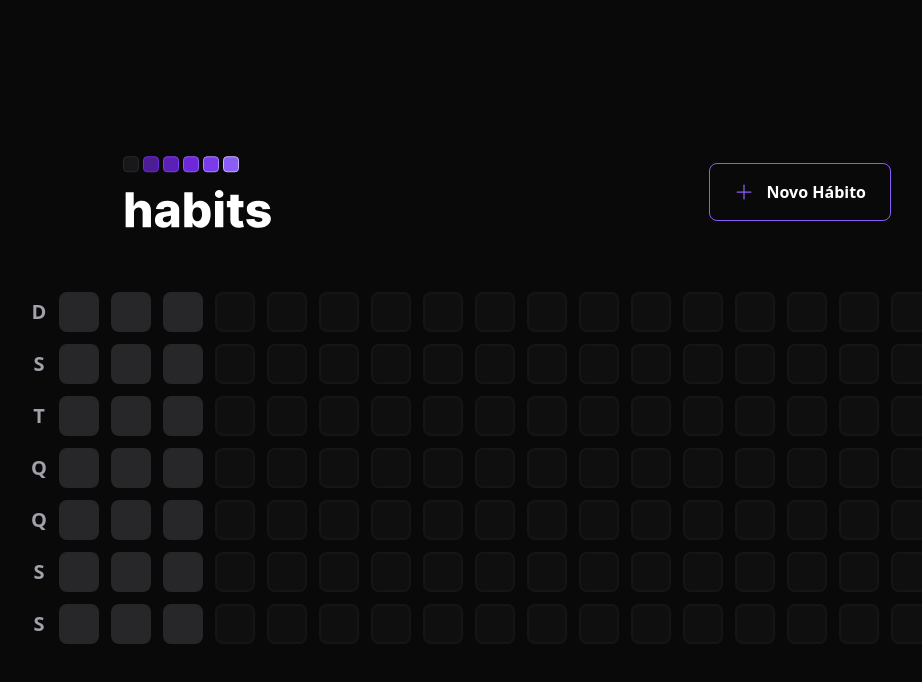
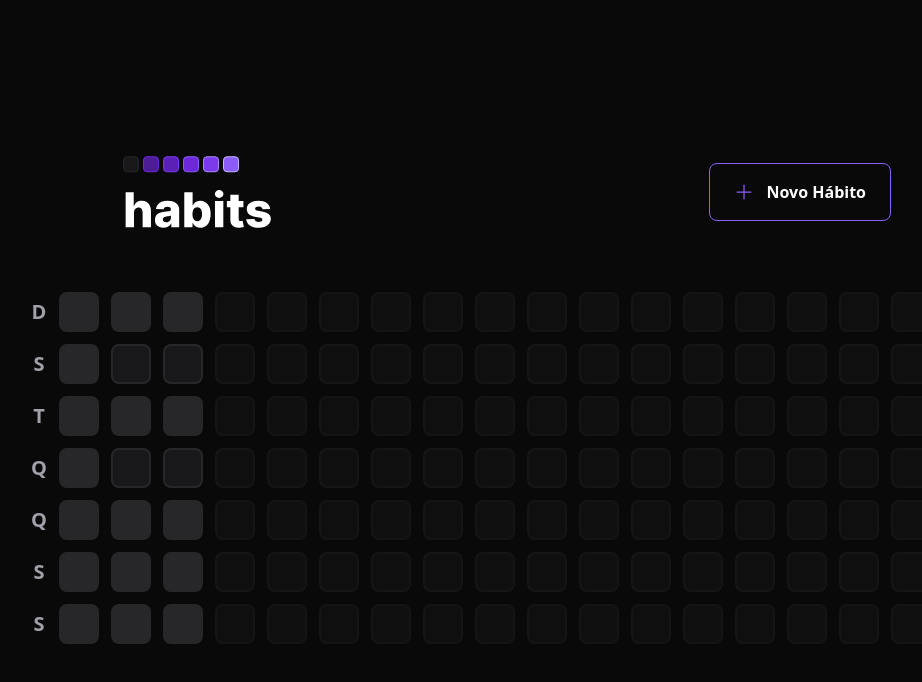
Before and after one commit to angelcomp/nlw_setup, a React (Vite) app in the folder web/: page / in a window 1280 px wide. Shown: the top 682 px of the page, without its empty margins (133-1055 px from the left). Built offline with nearby package versions, Linux system fonts and the light colour scheme.

Commit message:
progress and popover

```diff
--- a/web/package.json
+++ b/web/package.json
@@ -10,6 +10,8 @@
   },
   "dependencies": {
     "@radix-ui/react-dialog": "^1.0.2",
+    "@radix-ui/react-popover": "^1.0.3",
+    "clsx": "^1.2.1",
     "dayjs": "^1.11.7",
     "phosphor-react": "^1.4.1",
     "react": "^18.2.0",
--- /dev/null
+++ b/web/src/components/HabitDay.tsx
@@ -0,0 +1,41 @@
+import * as Popover from "@radix-ui/react-popover"
+import clsx from "clsx"
+import { ProgressBar } from "./ProgressBar"
+
+interface HabitDayProps {
+    completed: number
+    amount: number
+}
+
+export function HabitDay({ completed, amount }: HabitDayProps) {
+
+    const percentage = Math.round((completed / amount) * 100)
+
+    return (
+        <Popover.Root>
+            <Popover.Trigger
+              className={clsx("w-10 h-10 bg-zinc-800 border-2 border-zinc-800 rounded-lg", {
+                'bg-zinc-900 border-zinc-800': percentage === 0,
+                'bg-violet-900 border-violet-500': percentage > 0 && percentage < 20,
+                'bg-violet-800 border-violet-500': percentage >= 20 && percentage < 40,
+                'bg-violet-700 border-violet-500': percentage >= 40 && percentage < 60,
+                'bg-violet-600 border-violet-500': percentage >= 60 && percentage < 80,
+                'bg-violet-500 border-violet-400': percentage >= 80,
+              })}
+            />
+            <Popover.Portal>
+
+                <Popover.Content className="min-w-[320px] rounded-2xl p-6 bg-zinc-900 flex flex-col">
+                    <span className="font-semibold text-zinc-400">sábado</span>
+                    <span className="mt-1 font-extrabold leading-tight text-3xl">21/01</span>
+
+                    <ProgressBar progress={percentage}/>
+
+                    <Popover.Arrow height={20} width={60}  className="fill-zinc-900 -mt-1"/>
+                </Popover.Content>
+            </Popover.Portal>
+        </Popover.Root>
+    )
+}
+
+export default HabitDay
--- a/web/src/components/HabitDays.tsx
+++ /dev/null
@@ -1,8 +0,0 @@
-
-export function HabitDays() {
-    return (
-        <div className="w-10 h-10 bg-zinc-800 border-2 border-zinc-800 rounded-lg"></div>
-    )
-}
-
-export default HabitDays
--- /dev/null
+++ b/web/src/components/ProgressBar.tsx
@@ -0,0 +1,19 @@
+interface ProgressBarProps {
+    progress: number
+}
+
+export function ProgressBar(props: ProgressBarProps) {
+    return (
+        <div className="h-3 rounded-xl bg-zinc-700 w-full mt-4">
+            <div
+                role={"progressbar"}
+                aria-label="Progresso de hábitos completados nesse dia"
+                aria-valuenow={props.progress}
+                className="h-3 rounded-xl bg-violet-600"
+                style={{
+                    width: `${props.progress}%`
+                }}
+            />
+        </div>
+    )
+}
--- a/web/src/components/SummaryTable.tsx
+++ b/web/src/components/SummaryTable.tsx
@@ -1,6 +1,6 @@
 import { generateDatesFromYear } from "../utils/generate-dates-from-year"
 import HabitDaysPlaceHolder from "./HabitDayPlaceholder"
-import HabitDays from "./HabitDays"
+import HabitDays from "./HabitDay"
 
 const weekDays = ['D', 'S', 'T', 'Q', 'Q', 'S', 'S']
 
@@ -30,7 +30,7 @@ export function SummaryTable() {
             <div className="grid grid-rows-7 grid-flow-col gap-3">
                 {
                     summaryDates.map(date => {
-                        return <HabitDays key={date.toString()}/>
+                        return <HabitDays key={date.toString()} completed={Math.round(Math.random()*5)} amount={5} />
                     })
                 }
                 {
```
Also changed, not shown: 1 other file (tests, documents, lock files or other folders).
